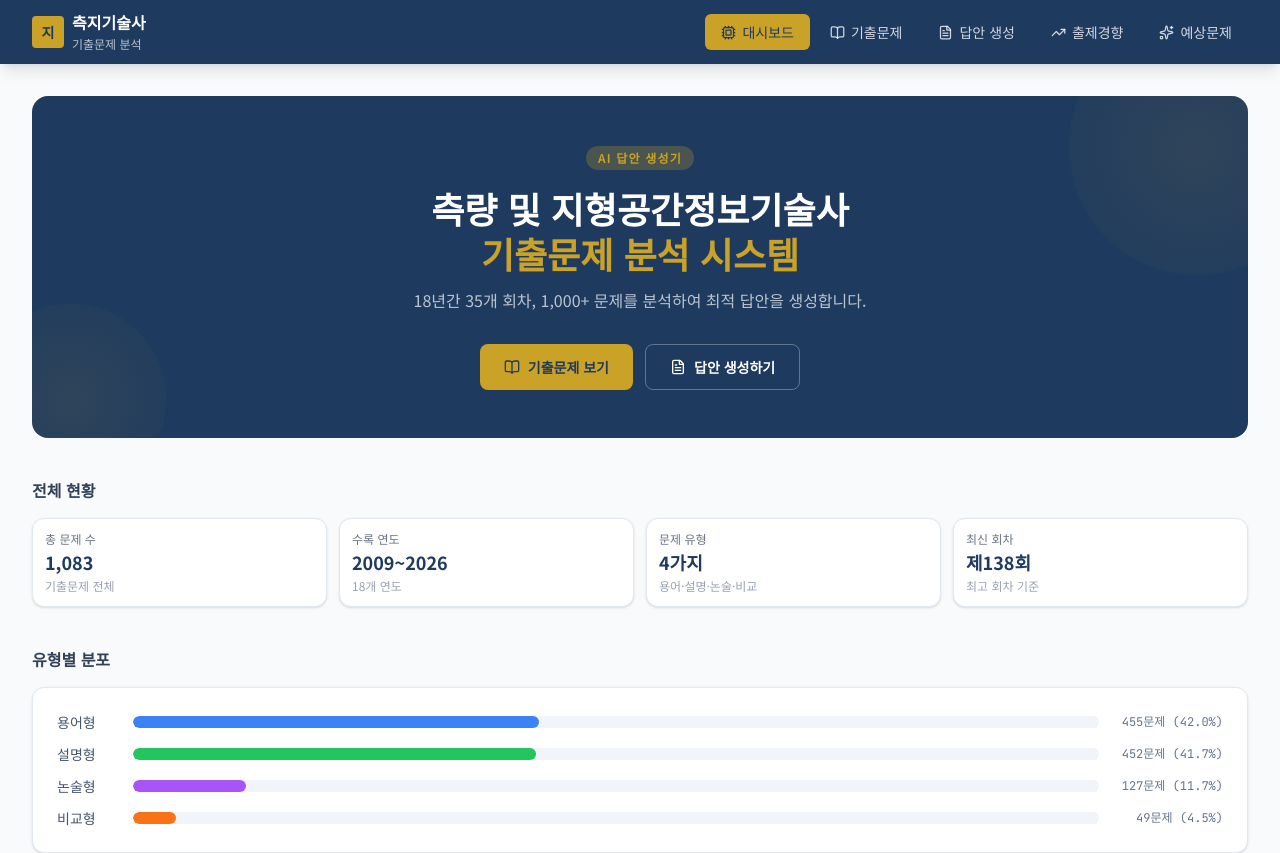
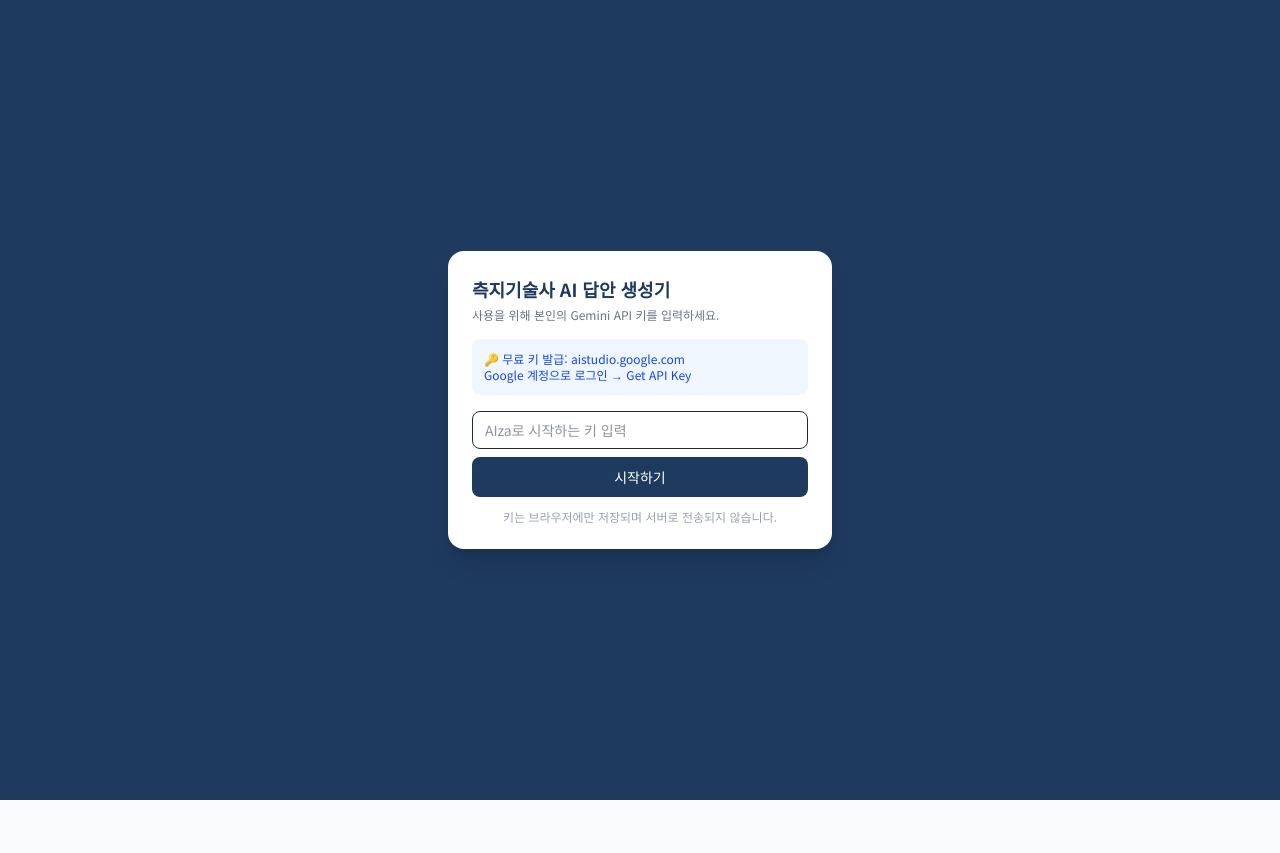
Before and after one commit to sunnylim91/project1, a React (Vite) app: page / in a window 1280 px wide. Shown: the top 853 px of the page. After the commit the page ends 800 px from the top, so only its background shows below. Built offline with nearby package versions, Linux system fonts and the light colour scheme.

Commit message:
API 키 localStorage 저장 및 키 입력 화면 추가

```diff
--- a/src/App.jsx
+++ b/src/App.jsx
@@ -1,4 +1,4 @@
-import { lazy, Suspense } from 'react';
+import { lazy, Suspense, useState } from 'react';
 import { BrowserRouter, Routes, Route } from 'react-router-dom';
 import Layout from './components/Layout';
 import ErrorBoundary from './components/ErrorBoundary';
@@ -19,6 +19,55 @@ function PageLoader() {
 }
 
 export default function App() {
+  const [apiKey, setApiKey] = useState(
+    localStorage.getItem('GEMINI_API_KEY') || ''
+  );
+  const [inputKey, setInputKey] = useState('');
+  const [error, setError] = useState('');
+
+  if (!apiKey) return (
+    <div className="min-h-screen bg-[#1e3a5f] flex items-center justify-center px-6">
+      <div className="bg-white rounded-2xl p-6 w-full max-w-sm shadow-xl">
+        <h1 className="text-lg font-bold text-[#1e3a5f] mb-1">
+          측지기술사 AI 답안 생성기
+        </h1>
+        <p className="text-xs text-gray-500 mb-4">
+          사용을 위해 본인의 Gemini API 키를 입력하세요.
+        </p>
+        <div className="bg-blue-50 rounded-lg p-3 mb-4 text-xs text-blue-700">
+          🔑 무료 키 발급: aistudio.google.com<br />
+          Google 계정으로 로그인 → Get API Key
+        </div>
+        <input
+          type="password"
+          placeholder="AIza로 시작하는 키 입력"
+          className="w-full border rounded-lg px-3 py-2 text-sm mb-2"
+          value={inputKey}
+          onChange={(e) => setInputKey(e.target.value)}
+          onKeyDown={(e) => e.key === 'Enter' && document.getElementById('btn-start').click()}
+        />
+        {error && <p className="text-xs text-red-500 mb-2">{error}</p>}
+        <button
+          id="btn-start"
+          onClick={() => {
+            if (!inputKey.startsWith('AIza')) {
+              setError('올바른 키 형식이 아닙니다. AIza로 시작해야 합니다.');
+              return;
+            }
+            localStorage.setItem('GEMINI_API_KEY', inputKey);
+            setApiKey(inputKey);
+          }}
+          className="w-full py-2.5 bg-[#1e3a5f] text-white rounded-lg text-sm font-medium"
+        >
+          시작하기
+        </button>
+        <p className="text-xs text-gray-400 text-center mt-3">
+          키는 브라우저에만 저장되며 서버로 전송되지 않습니다.
+        </p>
+      </div>
+    </div>
+  );
+
   return (
     <ErrorBoundary>
       <BrowserRouter>
--- a/src/components/Layout.jsx
+++ b/src/components/Layout.jsx
@@ -62,6 +62,20 @@ export default function Layout({ children }) {
               })}
             </nav>
 
+            {/* API 키 초기화 */}
+            <button
+              onClick={() => {
+                if (window.confirm('API 키를 초기화하시겠습니까?')) {
+                  localStorage.removeItem('GEMINI_API_KEY');
+                  window.location.reload();
+                }
+              }}
+              className="text-white text-sm px-2 opacity-70 hover:opacity-100"
+              title="API 키 초기화"
+            >
+              ⚙️
+            </button>
+
             {/* 모바일 햄버거 */}
             <button
               className="md:hidden text-white p-2"
--- a/src/pages/AnswerPage.jsx
+++ b/src/pages/AnswerPage.jsx
@@ -18,7 +18,7 @@ const TYPE_COLORS = {
   '비교형': 'bg-orange-100 text-orange-800',
 };
 
-const API_KEY = import.meta.env.VITE_GEMINI_API_KEY ?? '';
+const API_KEY = localStorage.getItem('GEMINI_API_KEY') ?? '';
 
 // ── 검증 항목 레이블 ──────────────────────────────────────────
 const SCORE_LABELS = {
--- a/src/pages/PredictPage.jsx
+++ b/src/pages/PredictPage.jsx
@@ -237,8 +237,6 @@ export default function PredictPage() {
   const [errorMsg, setErrorMsg] = useState('');
   const [fromCache, setFromCache] = useState(false);
 
-  const apiKey = import.meta.env.VITE_GEMINI_API_KEY ?? '';
-
   // 마운트 시 오늘 캐시가 있으면 바로 표시
   useEffect(() => {
     const cached = loadCache();
@@ -250,8 +248,9 @@ export default function PredictPage() {
   }, []);
 
   async function handleAnalyze(force = false) {
-    if (!apiKey || apiKey.includes('여기에')) {
-      setErrorMsg('.env 파일의 VITE_GEMINI_API_KEY를 설정하세요.');
+    const apiKey = localStorage.getItem('GEMINI_API_KEY') ?? '';
+    if (!apiKey) {
+      setErrorMsg('API 키가 없습니다. ⚙️ 버튼을 눌러 키를 초기화 후 재입력하세요.');
       setStatus('error');
       return;
     }
--- a/src/utils/answerEngine.js
+++ b/src/utils/answerEngine.js
@@ -1,9 +1,3 @@
-// ⚠️  보안 주의사항 ─────────────────────────────────────────────
-// VITE_GEMINI_API_KEY는 빌드 시 번들에 포함되어 브라우저에 노출됩니다.
-// 개인 학습·데모 용도에서는 허용되지만, 공개 배포 시 반드시
-// 백엔드 프록시 서버를 통해 API 키를 보호하세요.
-// ─────────────────────────────────────────────────────────────
-
 import { classifyType, extractKeywords } from './classifier.js';
 import { answerCache, computeCacheKey } from './cache.js';
 
@@ -231,7 +225,7 @@ export async function generateAnswer({
   onError,
 }) {
   if (!apiKey || apiKey.includes('여기에')) {
-    onError?.('Gemini API 키가 설정되지 않았습니다. .env 파일의 VITE_GEMINI_API_KEY를 설정하세요.');
+    onError?.('Gemini API 키가 없습니다. ⚙️ 버튼을 눌러 키를 초기화 후 재입력하세요.');
     return;
   }
 
```
